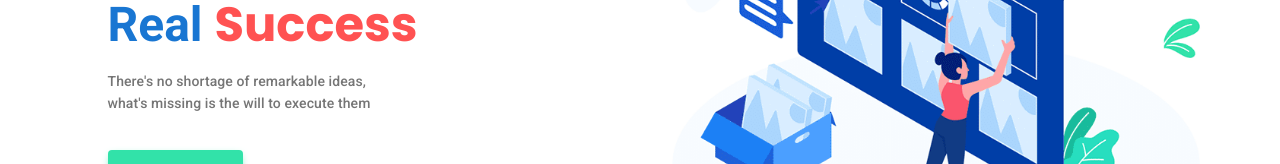
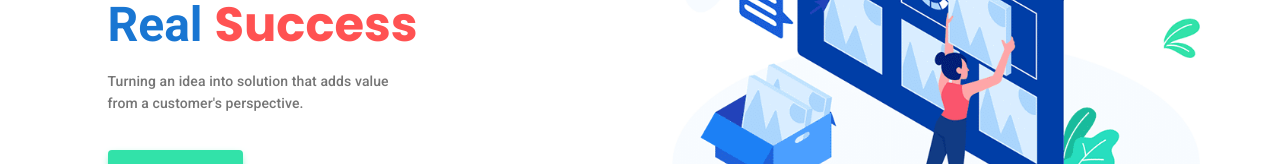
Before and after one commit to devYa9/vuejs, a Vue app: page / in a window 1280 px wide. Shown: the part 321-485 px from the top of the page. Built offline with nearby package versions, Linux system fonts and the light colour scheme.

Commit message:
content changed

```diff
--- a/src/components/home/FirstSection.vue
+++ b/src/components/home/FirstSection.vue
@@ -30,8 +30,8 @@
         </div>
         <div>
           <p class="subtitle-2 grey--text text--darken-1 mt-5">
-            There's no shortage of remarkable ideas, <br />
-            what's missing is the will to execute them
+            Turning an idea into solution that adds value <br />
+            from a customer's perspective.
           </p>
         </div>
         <div class="call-to-action my-5">
```
